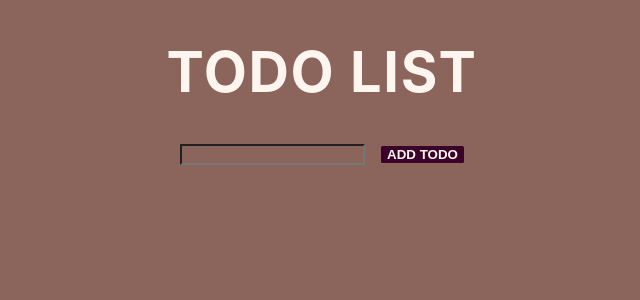
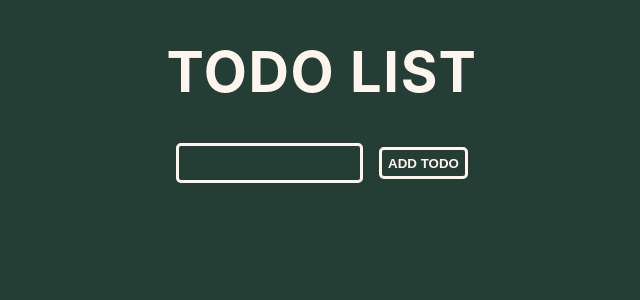
Before and after one commit to Kagebounshin/todo-react-app, a React (Create React App) app in the folder todo-react-app/: page / in a window 1280 px wide. Shown: the top 300 px of the page, without its empty margins (318-958 px from the left). Built offline with nearby package versions, Linux system fonts and the light colour scheme.

Commit message:
worked on coloring

```diff
--- a/todo-react-app/src/App.css
+++ b/todo-react-app/src/App.css
@@ -1,5 +1,5 @@
 * {
-  background-color: #8B645C;
+  background-color: #243E36;
   color: #FEF5EF;
 }
 
@@ -23,10 +23,28 @@ li {
 }
 
 .App button {
-  background-color: #3B0229;
+  background-color: #243E36;
   font-weight: 700;
   border: none;
-  border-radius: .1rem;
+  border-radius: 5px;
   margin-left: 1rem;
   text-transform: uppercase;
+  box-shadow:3px -3px 3px #4f03370c;
+  border: 3px solid #FEF5EF;
 }
+
+form input {
+  border-radius: 5px;
+  border: 3px solid #FEF5EF;
+  box-shadow:3px -3px 3px #4f033700;
+}
+
+form input,
+button {
+  height: 2rem;
+}
+
+button:hover {
+  transition: 2ms ease-in-out;
+  background-color: #4C6663;
+}
--- a/todo-react-app/src/components/TodoList.js
+++ b/todo-react-app/src/components/TodoList.js
@@ -7,13 +7,13 @@ function TodoList() {
     function handleChange(e) {
         setInputValue(e.target.value)
     };
-
+    //Submit input value
     function handleSubmit(e) {
         e.preventDefault()
         setTodos([...todos, inputValue])
         setInputValue('')
     }
-
+    // Delete todo items
     function handleDelete(index) {
         const newTodos = [...todos]
         newTodos.splice(index, 1)
```
